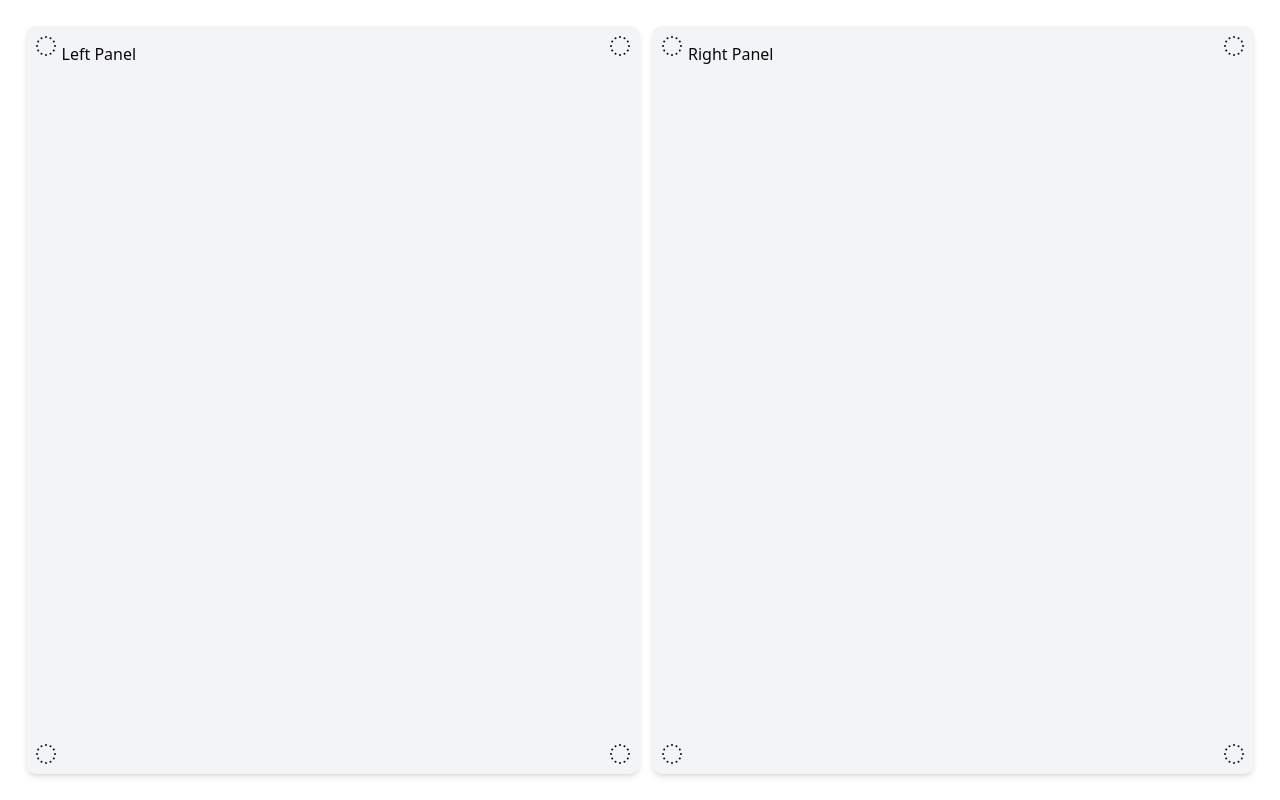
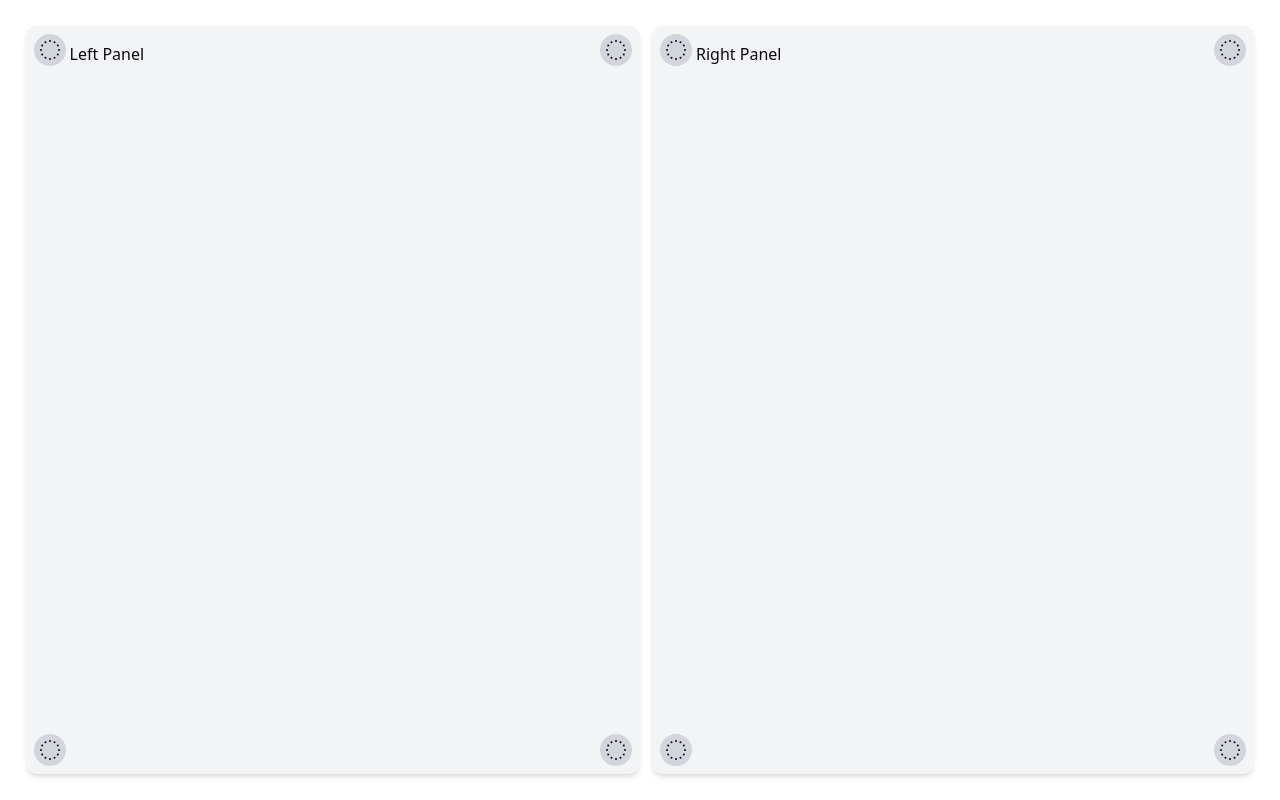
Before and after one commit to Virabyan99/js-code-editor-4-0, a Next.js app: page / in a window 1280 px wide. Built offline with nearby package versions, Linux system fonts and the light colour scheme.

Commit message:
Lesson 8 completed

```diff
--- /dev/null
+++ b/components/IconWithHover.tsx
@@ -0,0 +1,29 @@
+import { motion } from 'framer-motion';
+import { IconCircleDotted } from '@tabler/icons-react';
+
+interface IconWithHoverProps {
+  className?: string;
+}
+
+export default function IconWithHover({ className }: IconWithHoverProps) {
+  return (
+    <motion.div
+      className={`rounded-full bg-gray-300 p-1 ${className}`}
+      whileHover={{ backgroundColor: '#000000 ', scale: 1.1, rotate: 360, transform: 'rotate(360deg)' }}
+      transition={{
+        backgroundColor: { duration: 0.9 }, // Background color change takes 0.5s
+        scale: { duration: 0.5 },           // Scale can remain at 0.5s
+        rotate: { duration: 0.5 }           // Rotate can remain at 0.5s
+      }}
+      role="button"
+      aria-label="Interactive icon"
+    >
+      <motion.div
+        whileHover={{ color: '#ffffff' }}
+        transition={{ color: { duration: 0.9 } }} // Text/icon color change takes 0.5s
+      >
+        <IconCircleDotted />
+      </motion.div>
+    </motion.div>
+  );
+}
--- a/components/ResizablePanels.tsx
+++ b/components/ResizablePanels.tsx
@@ -1,6 +1,7 @@
 "use client";
 import { useState, useEffect } from "react";
 import { IconCircleDotted } from '@tabler/icons-react';
+import IconWithHover from "./IconWithHover";
 
 const MIN_WIDTH_VW = 24;
 const MAX_WIDTH_VW = 70;
@@ -51,11 +52,11 @@ export default function ResizablePanel() {
         className="relative h-1/2 w-full rounded-lg bg-gray-100 p-4 shadow-md md:h-full transition-[width] duration-100 ease-out"
         style={{ width: `${leftWidthVw}vw` }}
       >
-        <h2 className="ml-5">Left Panel</h2>
-        <IconCircleDotted className="absolute left-2 top-2" />
-        <IconCircleDotted className="absolute right-2 top-2" />
-        <IconCircleDotted className="absolute bottom-2 left-2" />
-        <IconCircleDotted className="absolute bottom-2 right-2" />
+        <h2 className="ml-7">Left Panel</h2>
+        <IconWithHover className="absolute left-2 top-2" />
+        <IconWithHover className="absolute right-2 top-2" />
+        <IconWithHover className="absolute bottom-2 left-2" />
+        <IconWithHover className="absolute bottom-2 right-2" />
       </div>
       <div
         className="h-4 w-full  md:h-full md:w-1 md:cursor-ew-resize hidden md:block"
@@ -64,11 +65,11 @@ export default function ResizablePanel() {
         aria-label="Resize panels"
       ></div>
       <div className="relative h-1/2 w-full rounded-lg bg-gray-100 p-4 shadow-md md:h-full md:flex-1">
-        <h2 className="ml-5">Right Panel</h2>
-        <IconCircleDotted className="absolute left-2 top-2" />
-        <IconCircleDotted className="absolute right-2 top-2" />
-        <IconCircleDotted className="absolute bottom-2 left-2" />
-        <IconCircleDotted className="absolute bottom-2 right-2" />
+        <h2 className="ml-7">Right Panel</h2>
+        <IconWithHover className="absolute left-2 top-2" />
+        <IconWithHover className="absolute right-2 top-2" />
+        <IconWithHover className="absolute bottom-2 left-2" />
+        <IconWithHover className="absolute bottom-2 right-2" />
       </div>
     </main>
   );
```
